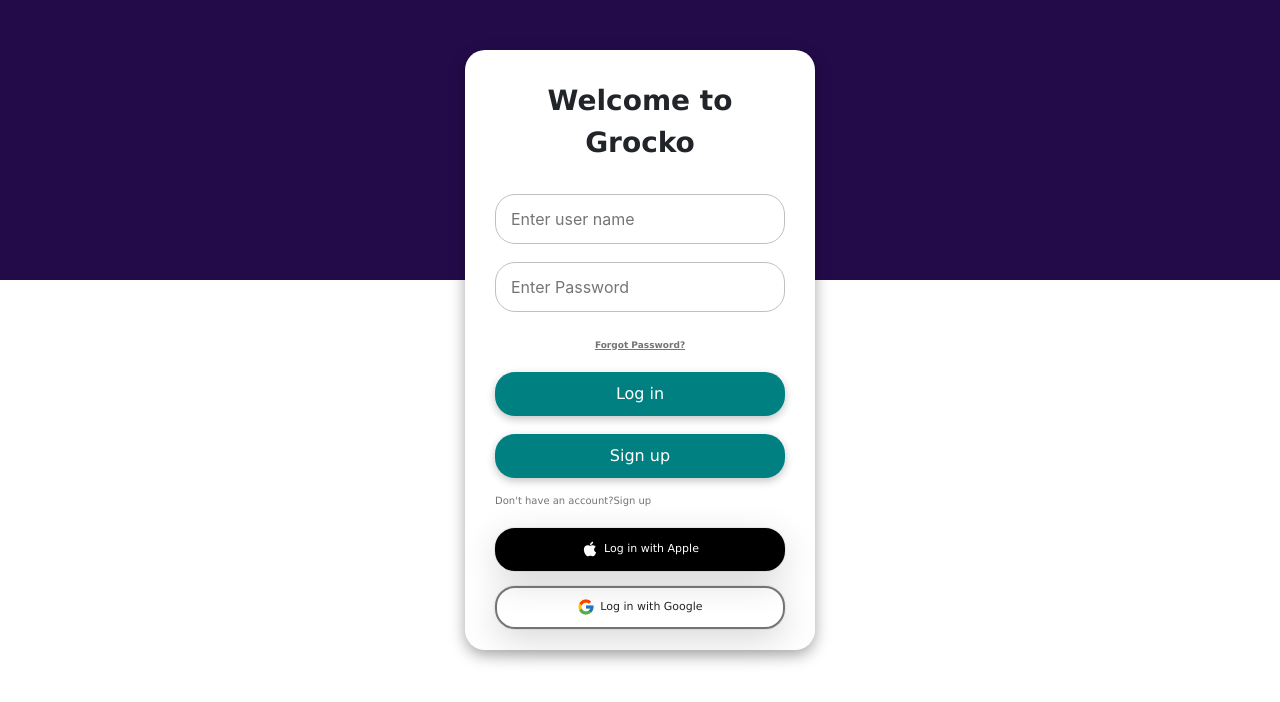
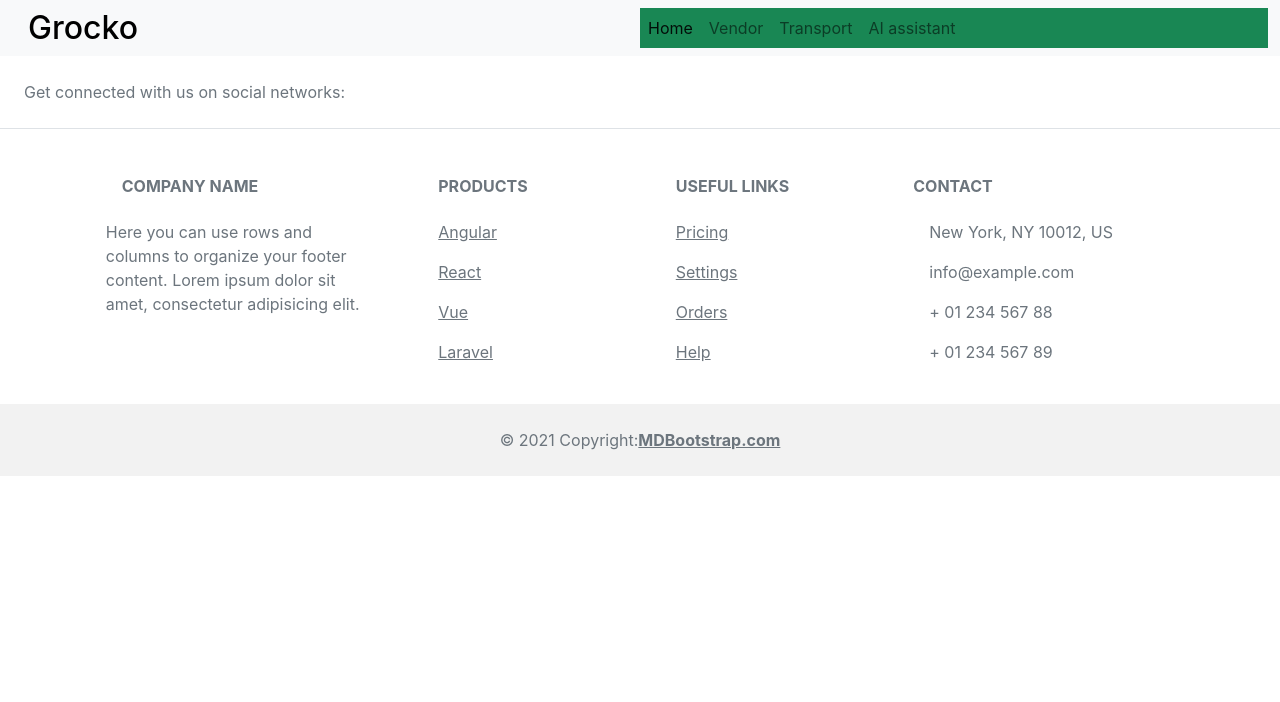
Before and after one commit to Hetsavani/Grocko_frontend, a React (Create React App) app: page /dashboard in a window 1280 px wide. Shown: the top 702 px of the page. Built offline with nearby package versions, Linux system fonts and the light colour scheme.

Commit message:
dashboard layout added

```diff
--- a/package.json
+++ b/package.json
@@ -8,6 +8,7 @@
     "@testing-library/user-event": "^13.5.0",
     "react": "^18.3.1",
     "react-dom": "^18.3.1",
+    "react-router-dom": "^6.26.0",
     "react-scripts": "5.0.1",
     "web-vitals": "^2.1.4"
   },
--- /dev/null
+++ b/src/dashboard.js/dashboard.js
@@ -0,0 +1,14 @@
+import { Outlet } from "react-router-dom";
+import Footer from "../footer";
+import Navbar from "./navbar";
+
+function Dashboard() {
+  return (
+    <>
+      <Navbar/>
+      <Outlet></Outlet>
+      <Footer/>
+    </>
+  );
+}
+export default Dashboard;
--- /dev/null
+++ b/src/dashboard.js/navbar.js
@@ -0,0 +1,53 @@
+function Navbar(){
+    return(
+        <>
+        <nav class="navbar navbar-expand-lg bg-light">
+        <div class="container-fluid d-flex justify-content-spacebetween">
+          <div>
+            <a class="ms-3 h2" href="#" style={{textDecoration:"none",color:"black"}}>
+              Grocko
+            </a>
+          </div>
+          <div className="bg-success w-50 justify-content-spacebetween">
+            <div className="ms-5">
+            <button
+              class="navbar-toggler"
+              type="button"
+              data-bs-toggle="collapse"
+              data-bs-target="#navbarNav"
+              aria-controls="navbarNav"
+              aria-expanded="false"
+              aria-label="Toggle navigation"
+            >
+              <span class="navbar-toggler-icon"></span>
+            </button>
+            </div>
+            <div class="collapse navbar-collapse" id="navbarNav">
+              <ul class="navbar-nav">
+                <li class="nav-item">
+                  <a class="nav-link active" aria-current="page" href="#">
+                    Home
+                  </a>
+                </li>
+                <li class="nav-item">
+                  <a class="nav-link" href="#">
+                    Vendor
+                  </a>
+                </li>
+                <li class="nav-item">
+                  <a class="nav-link" href="#">
+                    Transport
+                  </a>
+                </li>
+                <li class="nav-item">
+                  <a class="nav-link">AI assistant</a>
+                </li>
+              </ul>
+            </div>
+          </div>
+        </div>
+      </nav>
+        </>
+    )
+}
+export default Navbar;
--- /dev/null
+++ b/src/footer.js
@@ -0,0 +1,119 @@
+function Footer() {
+  return (
+    <footer class="text-center text-lg-start bg-body-tertiary text-muted">
+      <section class="d-flex justify-content-center justify-content-lg-between p-4 border-bottom">
+        <div class="me-5 d-none d-lg-block">
+          <span>Get connected with us on social networks:</span>
+        </div>
+        <div>
+          <a href="" class="me-4 text-reset">
+            <i class="fab fa-facebook-f"></i>
+          </a>
+          <a href="" class="me-4 text-reset">
+            <i class="fab fa-twitter"></i>
+          </a>
+          <a href="" class="me-4 text-reset">
+            <i class="fab fa-google"></i>
+          </a>
+          <a href="" class="me-4 text-reset">
+            <i class="fab fa-instagram"></i>
+          </a>
+          <a href="" class="me-4 text-reset">
+            <i class="fab fa-linkedin"></i>
+          </a>
+          <a href="" class="me-4 text-reset">
+            <i class="fab fa-github"></i>
+          </a>
+        </div>
+      </section>
+      <section class="">
+        <div class="container text-center text-md-start mt-5">
+          <div class="row mt-3">
+            <div class="col-md-3 col-lg-4 col-xl-3 mx-auto mb-4">
+              <h6 class="text-uppercase fw-bold mb-4">
+                <i class="fas fa-gem me-3"></i>Company name
+              </h6>
+              <p>
+                Here you can use rows and columns to organize your footer
+                content. Lorem ipsum dolor sit amet, consectetur adipisicing
+                elit.
+              </p>
+            </div>
+            <div class="col-md-2 col-lg-2 col-xl-2 mx-auto mb-4">
+              <h6 class="text-uppercase fw-bold mb-4">Products</h6>
+              <p>
+                <a href="#!" class="text-reset">
+                  Angular
+                </a>
+              </p>
+              <p>
+                <a href="#!" class="text-reset">
+                  React
+                </a>
+              </p>
+              <p>
+                <a href="#!" class="text-reset">
+                  Vue
+                </a>
+              </p>
+              <p>
+                <a href="#!" class="text-reset">
+                  Laravel
+                </a>
+              </p>
+            </div>
+            <div class="col-md-3 col-lg-2 col-xl-2 mx-auto mb-4">
+              <h6 class="text-uppercase fw-bold mb-4">Useful links</h6>
+              <p>
+                <a href="#!" class="text-reset">
+                  Pricing
+                </a>
+              </p>
+              <p>
+                <a href="#!" class="text-reset">
+                  Settings
+                </a>
+              </p>
+              <p>
+                <a href="#!" class="text-reset">
+                  Orders
+                </a>
+              </p>
+              <p>
+                <a href="#!" class="text-reset">
+                  Help
+                </a>
+              </p>
+            </div>
+            <div class="col-md-4 col-lg-3 col-xl-3 mx-auto mb-md-0 mb-4">
+              <h6 class="text-uppercase fw-bold mb-4">Contact</h6>
+              <p>
+                <i class="fas fa-home me-3"></i> New York, NY 10012, US
+              </p>
+              <p>
+                <i class="fas fa-envelope me-3"></i>
+                info@example.com
+              </p>
+              <p>
+                <i class="fas fa-phone me-3"></i> + 01 234 567 88
+              </p>
+              <p>
+                <i class="fas fa-print me-3"></i> + 01 234 567 89
+              </p>
+            </div>
+          </div>
+        </div>
+      </section>
+      <div
+        class="text-center p-4"
+        style={{backgroundColor: "rgba(0, 0, 0, 0.05)"}}
+      >
+        © 2021 Copyright:
+        <a class="text-reset fw-bold" href="https://mdbootstrap.com/">
+          MDBootstrap.com
+        </a>
+      </div>
+    </footer>
+  );
+}
+export default Footer
--- a/src/index.js
+++ b/src/index.js
@@ -4,10 +4,20 @@
 import App from './App';
 import reportWebVitals from './reportWebVitals';
 import Login from './Login/login';
+import { BrowserRouter, Route, Routes } from 'react-router-dom';
+import Dashboard from './dashboard.js/dashboard';
 
 const root = ReactDOM.createRoot(document.getElementById('root'));
 root.render(
-  <Login/>
+  <BrowserRouter>
+    <Routes>
+      <Route path='/' element={<Login/>}></Route>
+      <Route path='/login' element={<Login/>}></Route>
+      <Route path='/dashboard' element={<Dashboard/>}>
+      </Route>
+    </Routes>
+  </BrowserRouter>
+  // <Login/>
 );
 
 // If you want to start measuring performance in your app, pass a function
```
Also changed, not shown: 1 other file (tests, documents, lock files or other folders).
